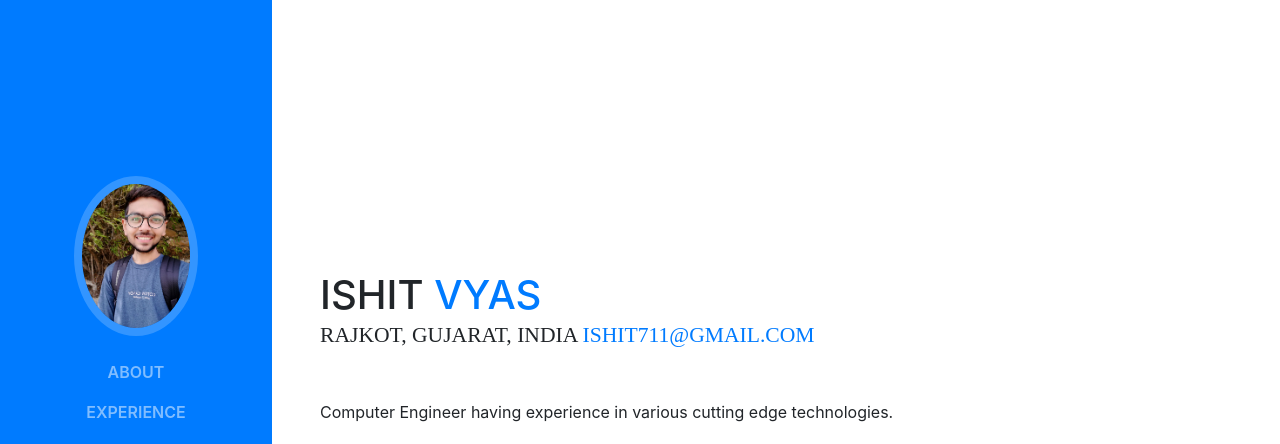
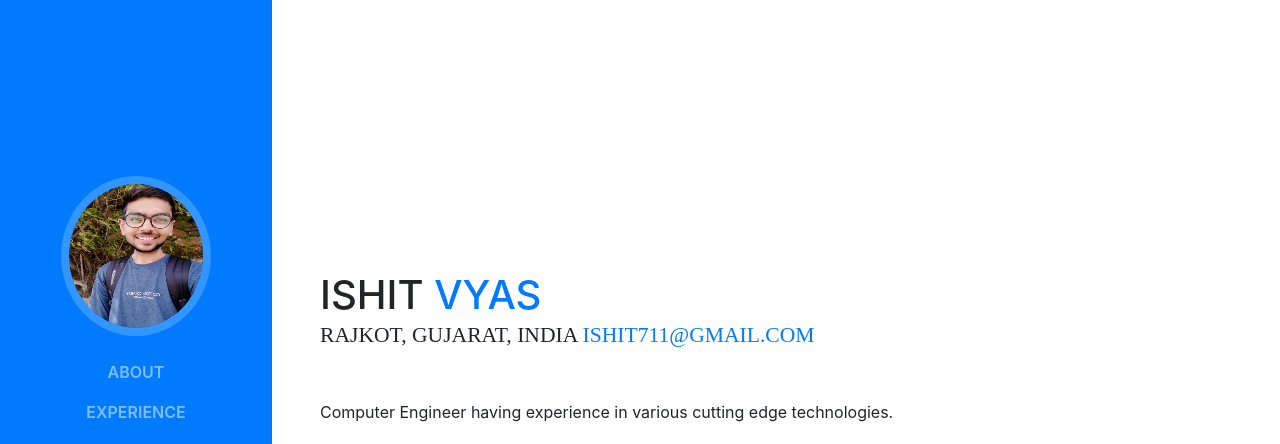
Before and after one commit to ishitvyas/ishitvyas.github.io, a website with bundled scripts: page index.html in a window 1280 px wide. Shown: the top 444 px of the page. Built offline with nearby package versions, Linux system fonts and the light colour scheme; a web font is replaced by a local one.

Commit message:
Update index.html

```diff
--- a/index.html
+++ b/index.html
@@ -32,7 +32,7 @@
       <a class="navbar-brand js-scroll-trigger" href="#page-top">
         <span class="d-block d-lg-none">Ishit Vyas</span>
         <span class="d-none d-lg-block">
-          <img class="img-fluid img-profile rounded-circle mx-auto mb-2" src="img/profile.jpg" alt="">
+          <img class="img-fluid img-profile rounded-circle mx-auto mb-2" src="img/profile.jpg" alt="Ishit Vyas" height="150" width="150">
         </span>
       </a>
       <button class="navbar-toggler" type="button" data-toggle="collapse" data-target="#navbarSupportedContent" aria-controls="navbarSupportedContent" aria-expanded="false" aria-label="Toggle navigation">
```
